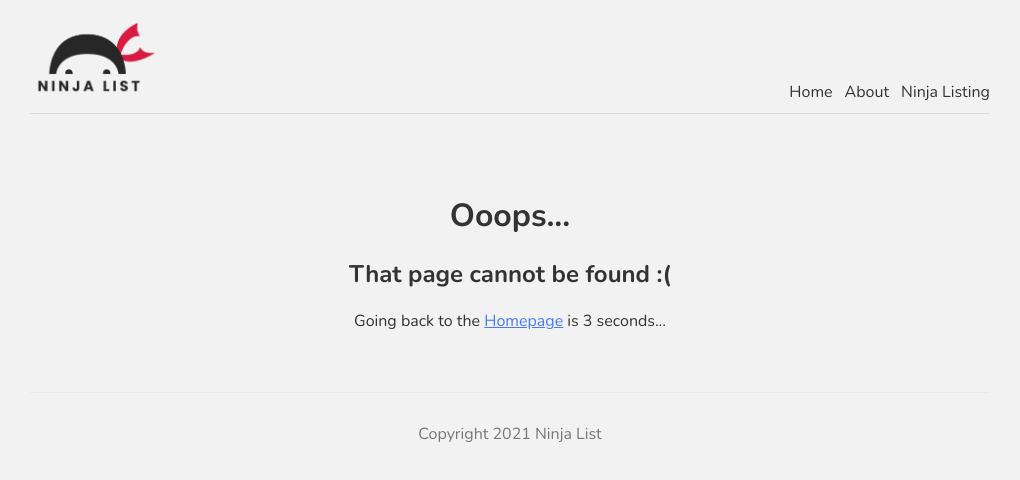
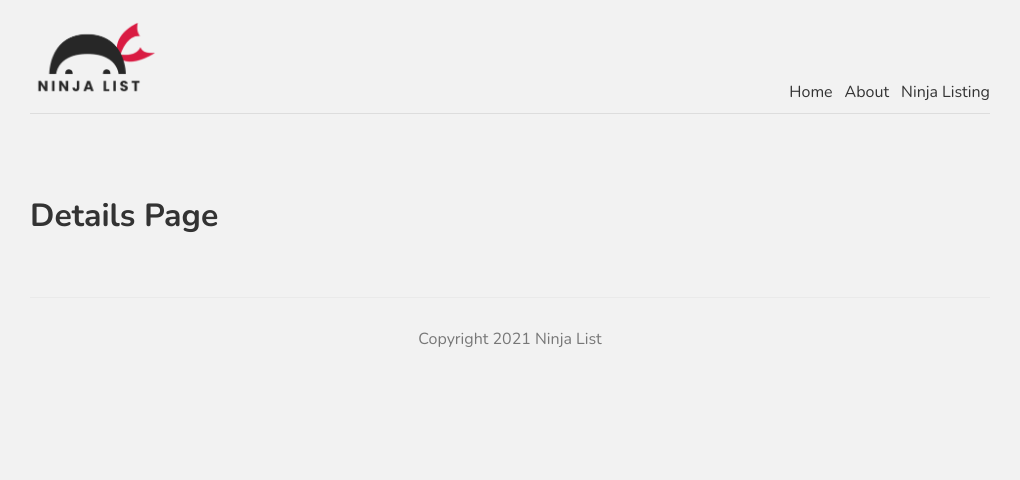
Before and after one commit to iamshaunjp/nextjs-tutorial, a Next.js app: page /ninjas/1 in a window 1280 px wide. Before the commit this address had no page. Shown: the top 480 px of the page, without its empty margins (130-1150 px from the left). Built offline with nearby package versions, Linux system fonts and the light colour scheme.

Commit message:
lesson-11

```diff
--- /dev/null
+++ b/pages/ninjas/[id].js
@@ -0,0 +1,9 @@
+const Details = () => {
+  return (
+    <div>
+      <h1>Details Page</h1>
+    </div>
+  );
+}
+
+export default Details;
```
Also changed, not shown: pages/ninjas/index.js (+4 -3 lines), styles/Ninjas.module.css (renamed from styles/Jobs.module.css).
